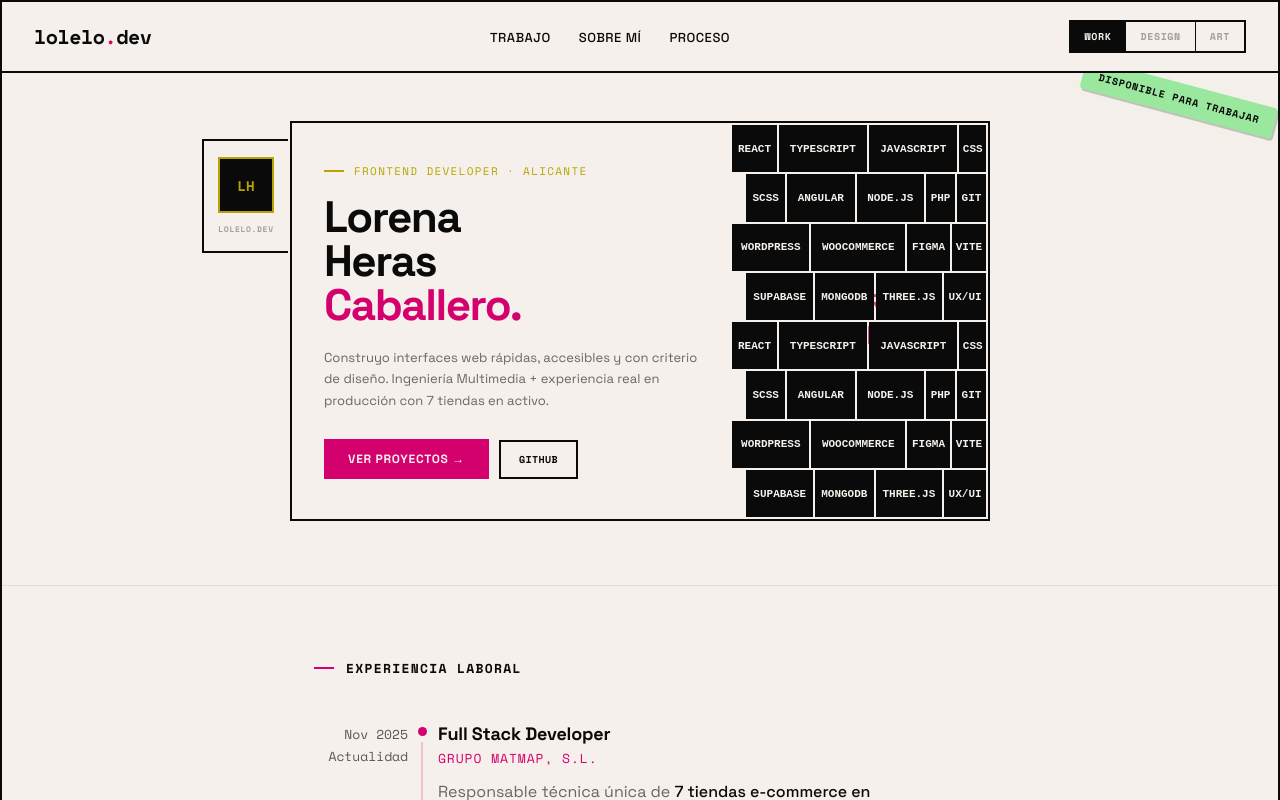
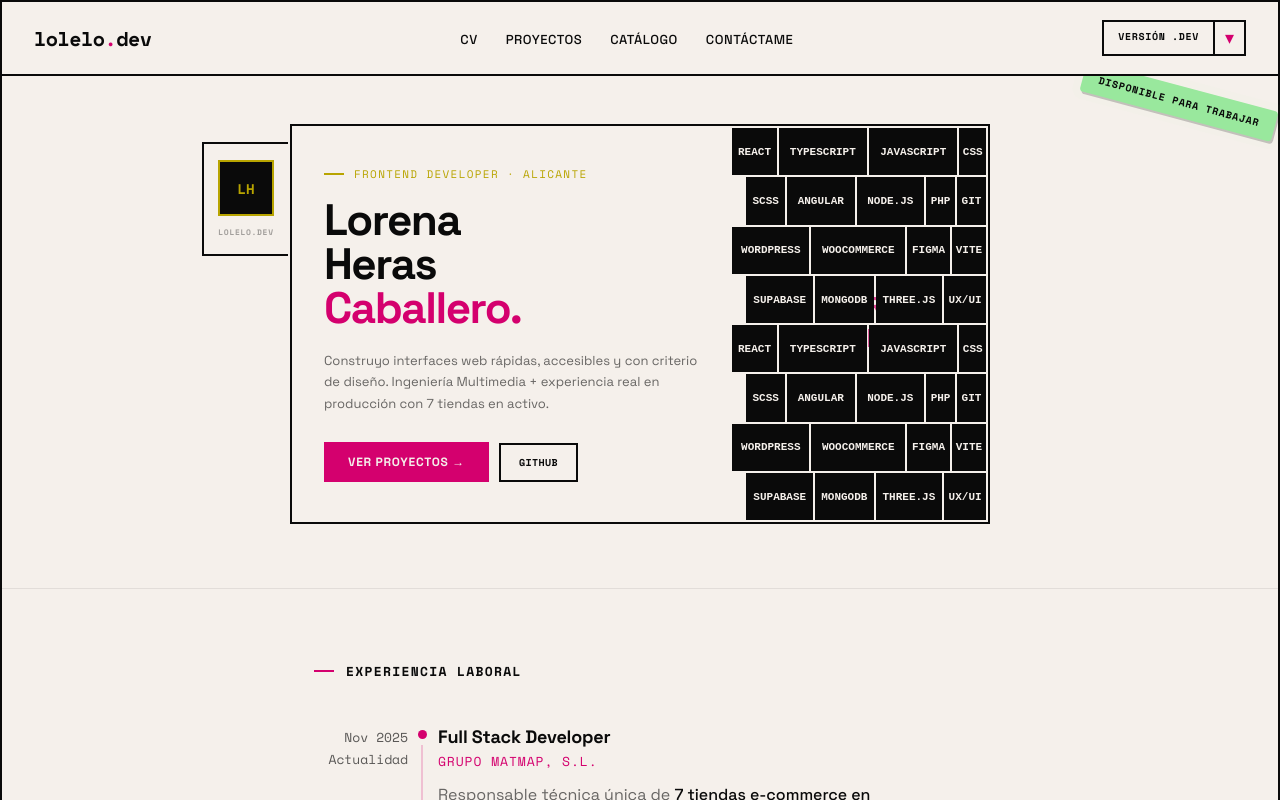
Before and after one commit to lorenahc-05/lolelo, a React (Vite) app: page / in a window 1280 px wide. Shown: the top 800 px of the page. Built offline with nearby package versions, Linux system fonts and the light colour scheme.

Commit message:
cambios actuales

```diff
--- a/src/components/Nav/Nav.module.css
+++ b/src/components/Nav/Nav.module.css
@@ -16,6 +16,7 @@
   font-size: 20px;
   letter-spacing: -0.5px;
   color: var(--black);
+  text-decoration: none;
 }
 
 .logoDot { color: var(--magenta); }
@@ -32,40 +33,96 @@
   letter-spacing: 0.04em;
   text-transform: uppercase;
   color: var(--black);
+  text-decoration: none;
   transition: color 0.15s;
 }
 
 .link:hover { color: var(--magenta); }
 
-.switcher {
+/* ── Selector de versión ─────────────────────────────── */
+.selector {
+  position: relative;
+}
+
+.selectorBtn {
   display: flex;
-  border: var(--border);
+  align-items: stretch;
+  border: 2px solid var(--black);
+  background: transparent;
+  cursor: pointer;
+  padding: 0;
   overflow: hidden;
 }
 
-.switchBtn {
+.selectorCurrent {
   padding: 7px 14px;
   font-family: var(--font-mono);
   font-size: 10px;
   font-weight: 700;
   text-transform: uppercase;
   letter-spacing: 0.06em;
-  border-right: 1.5px solid var(--black);
-  background: transparent;
-  color: rgba(10,10,10,0.35);
-  transition: background 0.15s, color 0.15s;
+  color: var(--black);
+  transition: background 0.15s;
 }
 
-.switchBtn:last-child { border-right: none; }
+.selectorBtn:hover .selectorCurrent { background: rgba(10,10,10,0.06); }
 
-.switchBtn:hover:not(.active) {
-  background: rgba(10,10,10,0.06);
+.selectorArrow {
+  display: flex;
+  align-items: center;
+  justify-content: center;
+  padding: 7px 10px;
+  border-left: 2px solid var(--black);
+  font-size: 18px;
+  color: var(--magenta);
+  line-height: 1;
+  background: transparent;
+  transition: background 0.15s;
+}
+
+.selectorBtn:hover .selectorArrow { background: rgba(10,10,10,0.06); }
+
+.selectorArrowOpen { transform: rotate(180deg); }
+
+/* Dropdown */
+.dropdown {
+  position: absolute;
+  top: calc(100% + 4px);
+  right: 0;
+  min-width: 200px;
+  background: var(--parchment);
+  border: 2px solid var(--black);
+  list-style: none;
+  z-index: 200;
+  box-shadow: 4px 4px 0 var(--black);
+}
+
+.dropdownItem {
+  display: flex;
+  flex-direction: column;
+  gap: 2px;
+  padding: 12px 16px;
+  text-decoration: none;
+  transition: background 0.15s;
+}
+
+.dropdownItem + .dropdownItem { border-top: 2px solid var(--black); }
+.dropdownItem:hover { background: rgba(10,10,10,0.04); }
+
+.dropdownItemActive .dropdownLabel { color: var(--magenta); }
+
+.dropdownLabel {
+  font-family: var(--font-mono);
+  font-size: 11px;
+  font-weight: 700;
+  text-transform: uppercase;
+  letter-spacing: 0.06em;
   color: var(--black);
 }
 
-.active {
-  background: var(--black);
-  color: var(--parchment);
+.dropdownDesc {
+  font-size: 11px;
+  color: rgba(10,10,10,0.45);
 }
 
 @media (max-width: 768px) {
--- a/src/components/Nav/Nav.tsx
+++ b/src/components/Nav/Nav.tsx
@@ -1,9 +1,30 @@
+import { useState, useRef, useEffect } from 'react'
 import styles from './Nav.module.css'
 
-const sections = ['trabajo', 'sobre mí', 'proceso']
-const versions = ['work', 'design', 'art']
+const sections = ['cv', 'proyectos', 'catálogo', 'contáctame']
+
+const versions = [
+  { label: 'Versión .dev',    href: '/work',   desc: 'Portfolio técnico' },
+  { label: 'Versión .design', href: '/design', desc: 'Portfolio creativo' },
+]
+
+const current = versions[0]
 
 export default function Nav() {
+  const [open, setOpen] = useState(false)
+  const ref = useRef<HTMLDivElement>(null)
+
+  // Cierra el dropdown al hacer click fuera
+  useEffect(() => {
+    const handler = (e: MouseEvent) => {
+      if (ref.current && !ref.current.contains(e.target as Node)) {
+        setOpen(false)
+      }
+    }
+    document.addEventListener('mousedown', handler)
+    return () => document.removeEventListener('mousedown', handler)
+  }, [])
+
   return (
     <nav className={styles.nav} aria-label="Navegación principal">
       <a href="/work" className={styles.logo} aria-label="Lolelo — inicio">
@@ -18,17 +39,36 @@ export default function Nav() {
         ))}
       </ul>
 
-      <div className={styles.switcher} role="group" aria-label="Versión del portfolio">
-        {versions.map(v => (
-          <a
-            key={v}
-            href={`/${v}`}
-            className={`${styles.switchBtn} ${v === 'work' ? styles.active : ''}`}
-            aria-current={v === 'work' ? 'page' : undefined}
-          >
-            {v}
-          </a>
-        ))}
+      {/* Selector de versión */}
+      <div className={styles.selector} ref={ref}>
+        <button
+          className={styles.selectorBtn}
+          onClick={() => setOpen(o => !o)}
+          aria-haspopup="listbox"
+          aria-expanded={open}
+        >
+          <span className={styles.selectorCurrent}>{current.label}</span>
+          <span className={`${styles.selectorArrow} ${open ? styles.selectorArrowOpen : ''}`}>
+            ▾
+          </span>
+        </button>
+
+        {open && (
+          <ul className={styles.dropdown} role="listbox">
+            {versions.map(v => (
+              <li key={v.href} role="option">
+                <a
+                  href={v.href}
+                  className={`${styles.dropdownItem} ${v.href === '/work' ? styles.dropdownItemActive : ''}`}
+                  onClick={() => setOpen(false)}
+                >
+                  <span className={styles.dropdownLabel}>{v.label}</span>
+                  <span className={styles.dropdownDesc}>{v.desc}</span>
+                </a>
+              </li>
+            ))}
+          </ul>
+        )}
       </div>
     </nav>
   )
```
